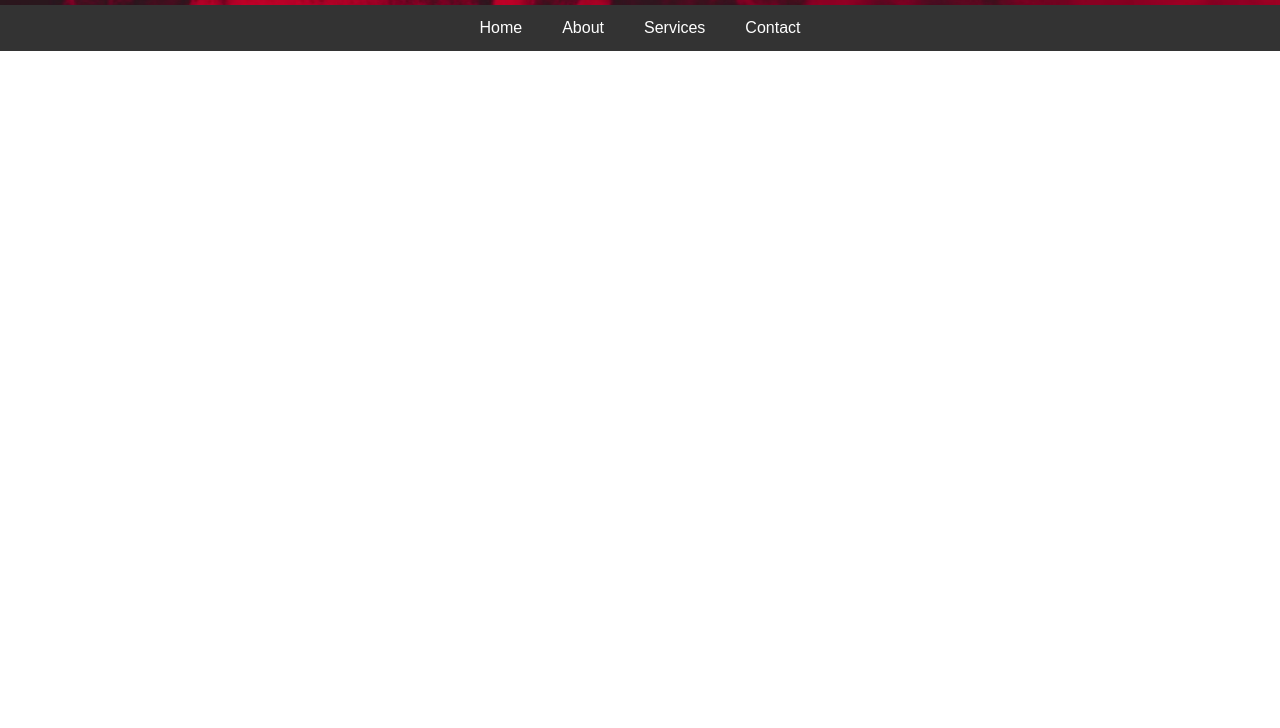
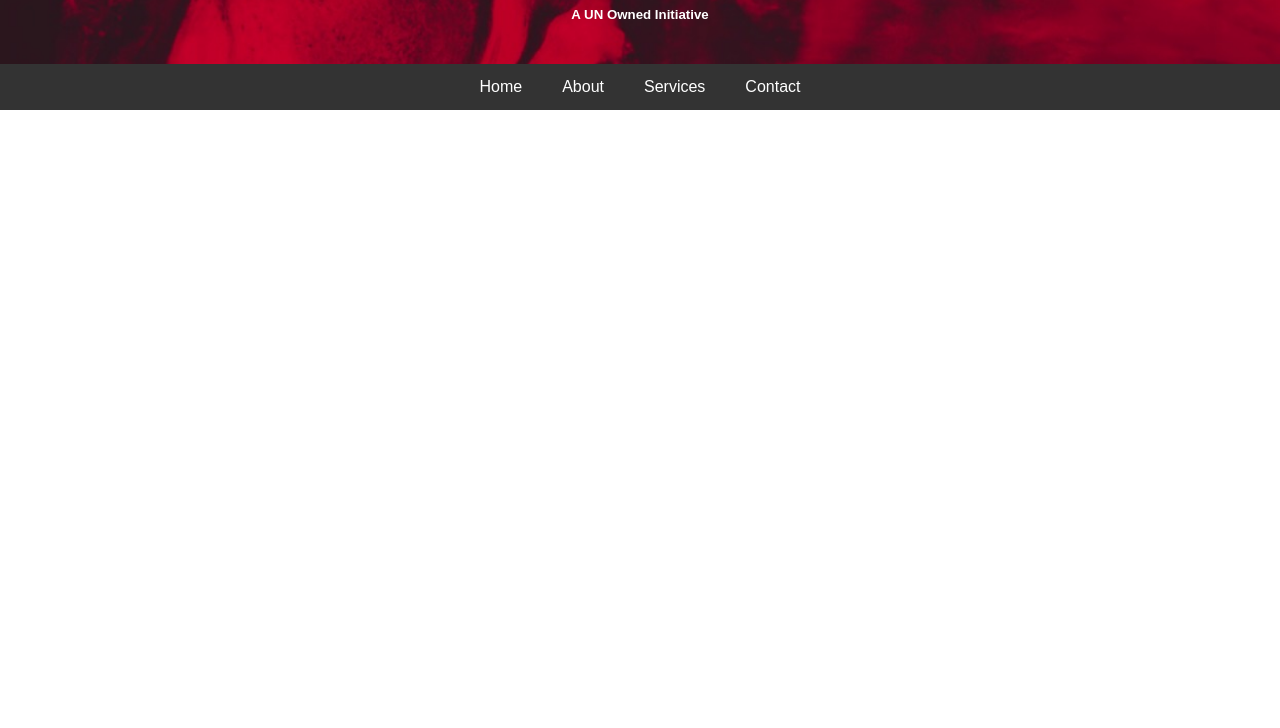
Before and after one commit to SpectreUn/international_archive, a plain HTML site: page home.html in a window 1280 px wide. Shown: the part 72-800 px from the top of the page. Drawn offline with Linux system fonts and the light colour scheme.

Commit message:
Update home.html

```diff
--- a/home.html
+++ b/home.html
@@ -9,6 +9,7 @@
 <body>
     <div class="header">
         <h1> Spectral Initiative</h1>
+        <h5> A UN Owned Initiative</h5>
     </div>
     <div class="nav-bar">
         <a href="#home">Home</a>
```
